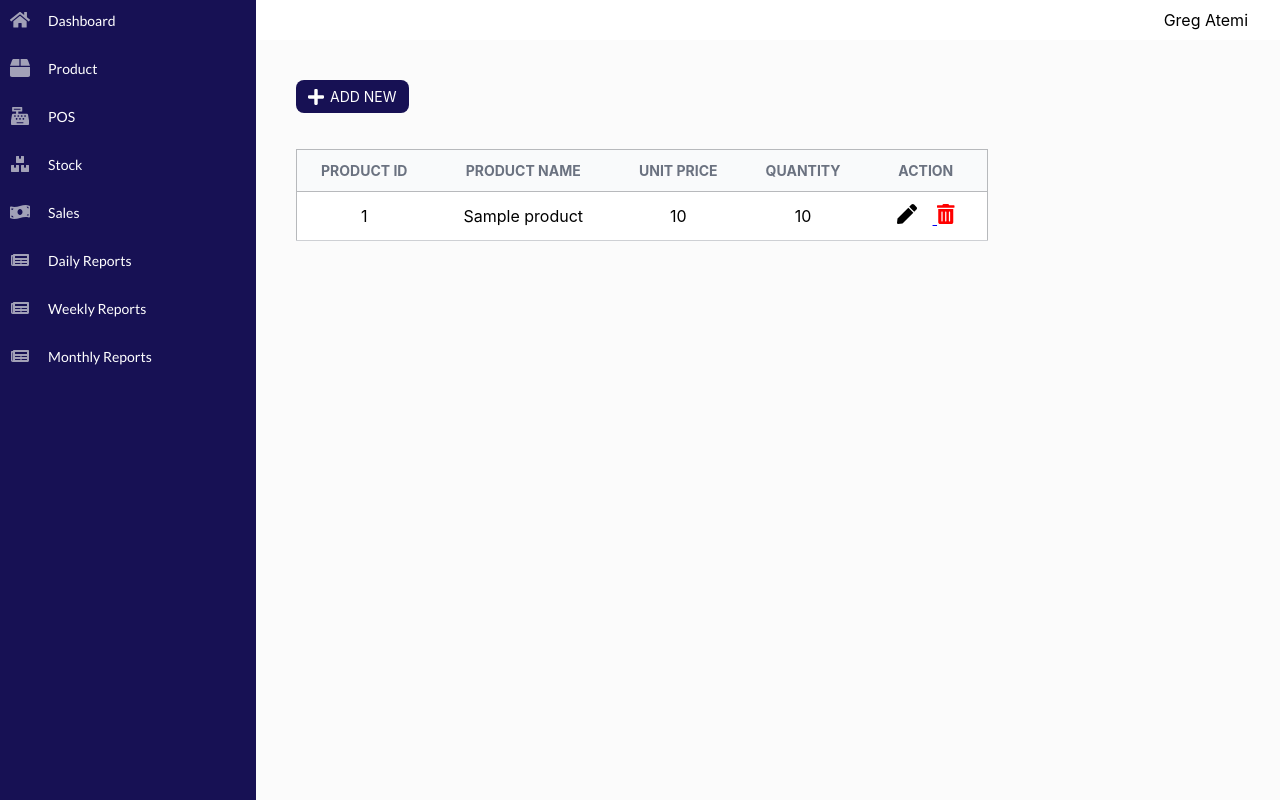
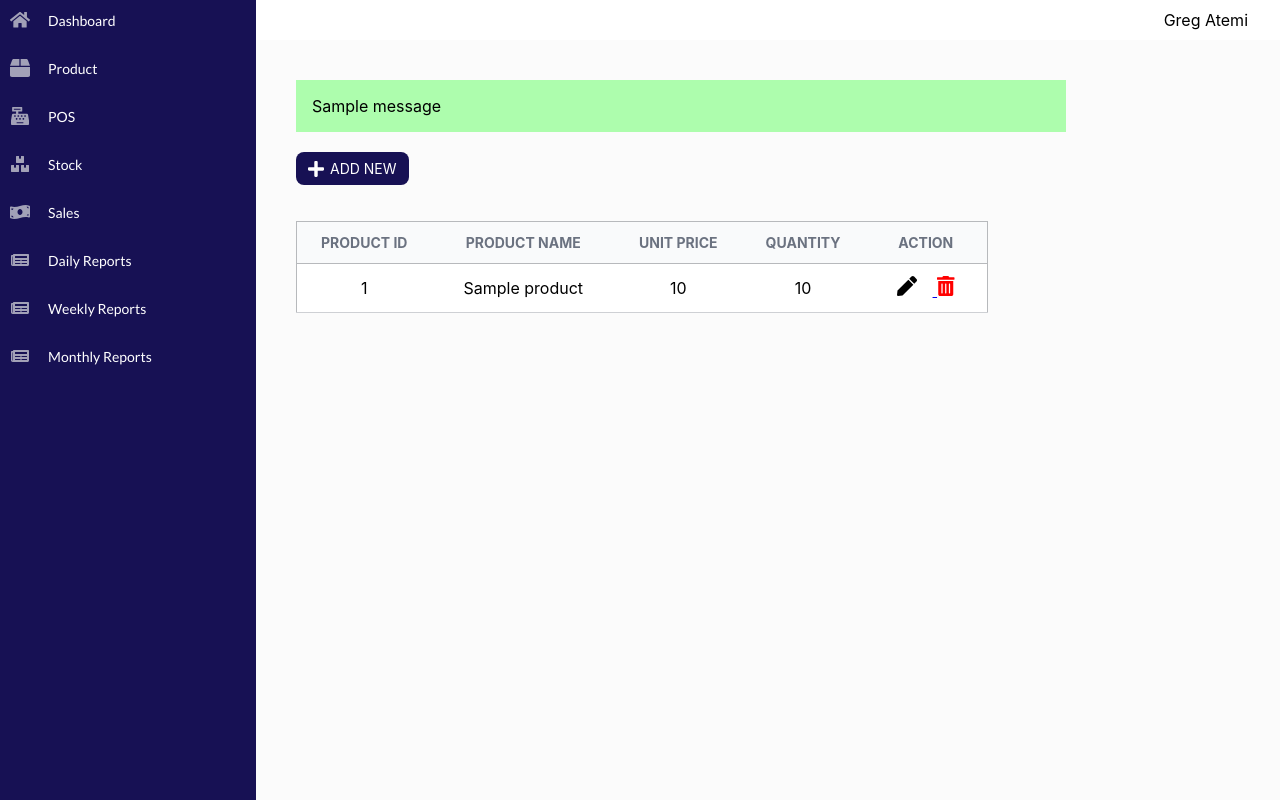
Before and after one commit to greg-atemi/jaythree, a Django app: page /pos/products in a window 1280 px wide. Run offline with Django 4.2, Linux system fonts and the light colour scheme; tables that the repository leaves empty hold one stand-in row (values such as "Sample post"); one stand-in notice (Sample message) is shown.

Commit message:
Creating CRUD operations messages

```diff
--- a/pos/static/styles/style.css
+++ b/pos/static/styles/style.css
@@ -200,6 +200,10 @@ td .icon{
     margin-right: 16px;
 }
 
-.product{
-
+.message{
+    font-family: Inter, sans-serif;
+    padding: 16px;
+    width: 75%;
+    background-color: #00FF0050;
+    margin-bottom: 20px;
 }
--- a/pos/views.py
+++ b/pos/views.py
@@ -43,6 +43,7 @@ def save_product(request):
                                             description=description)
 
         newproduct.save()
+        messages.success(request, "Product (" + name + ") Created Successfully. \n ")
 
         return redirect('pos:products')
     return render(request, 'pos/user/new_product.html', context)
@@ -57,15 +58,18 @@ def update_product(request, product_id):
     }
 
     if request.method == "POST":
+        product_id = product.product_id
         name = request.POST['name']
         quantity = product.quantity
         unit_price = request.POST['unit_price']
         description = request.POST['description']
 
-        updated_product = Product(name=name, quantity=quantity, unit_price=unit_price,
+        updated_product = Product(product_id=product_id, name=name, quantity=quantity, unit_price=unit_price,
                                   description=description)
 
         updated_product.save()
+
+        messages.success(request, "Product (" + name + ") Updated Successfully. \n ")
 
         return redirect('pos:products')
     return render(request, 'pos/user/update_product.html', context)
@@ -73,6 +77,7 @@ def update_product(request, product_id):
 
 def delete_product(request, product_id):
     product = Product.objects.get(product_id=product_id)
+    name = product.name
     product_list = Product.objects.all()
     context = {
         'product': product,
@@ -81,6 +86,7 @@ def delete_product(request, product_id):
 
     if request.method == "POST":
         product.delete()
+        messages.success(request, "Product (" + name + ") Deleted Successfully. \n ")
         return redirect('pos:products')
 
     return render(request, 'pos/user/delete_product.html', context)
--- a/templates/pos/user/products.html
+++ b/templates/pos/user/products.html
@@ -7,6 +7,12 @@
 
 {% block body_block %}
     <main>
+        {% for message in messages %}
+            <div class="message">
+                {{ message }}
+            </div>
+        {% endfor %}
+
         <button id="new" class="btn-primary">
             <img alt="home" src="{% static 'images/plus.svg' %}"/>
             ADD NEW
```
